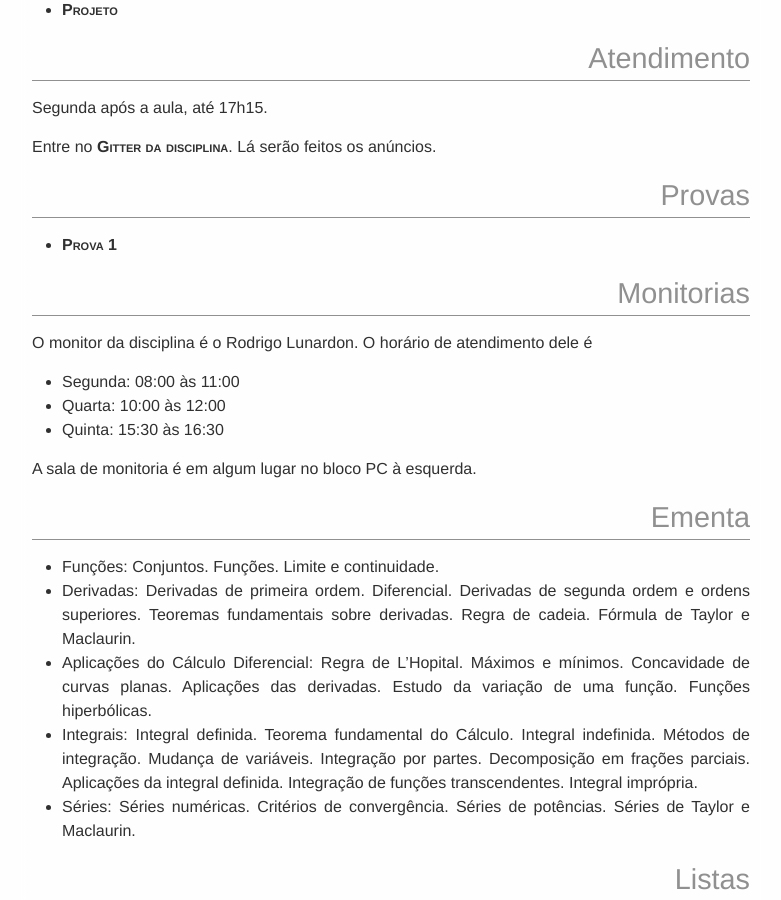
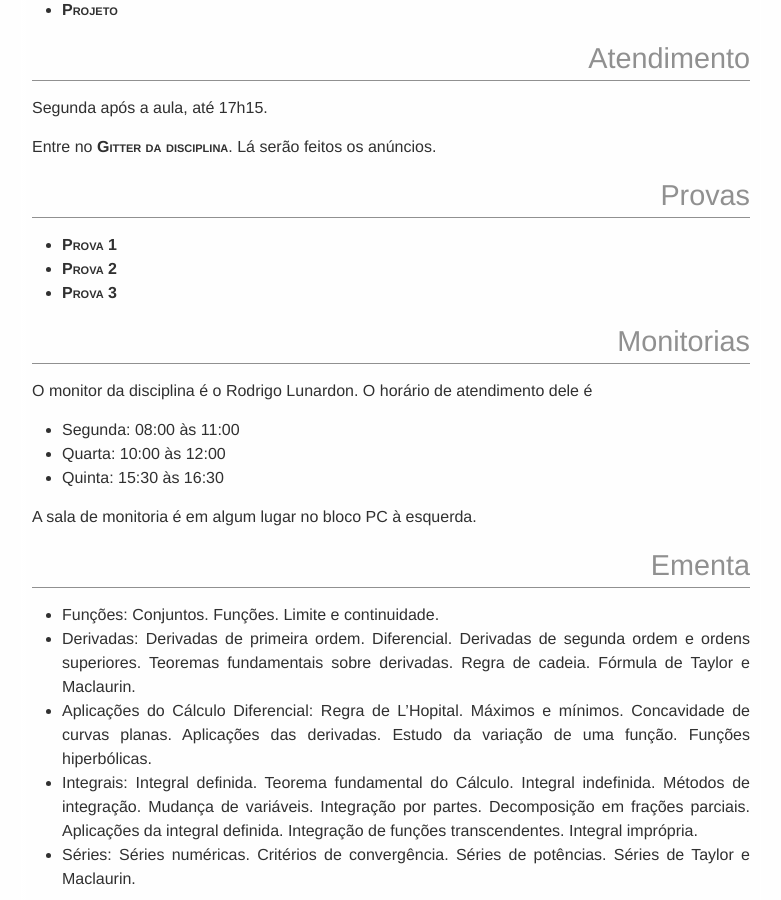
Before and after one commit to abelsiqueira/abelsiqueira.github.io-old, a Jekyll site: the page built from disciplinas/cm201-2016s1.md, in a window 1280 px wide and 900 px high, scrolled down 985 px. Shown: the whole window, without its empty margins (249-1030 px from the left). Built offline with Jekyll 4.4.1, drawn with Linux system fonts in a browser that asks for light colours.

Commit message:
Adiciona gabaritos

```diff
--- a/disciplinas/cm201-2016s1.md
+++ b/disciplinas/cm201-2016s1.md
@@ -38,6 +38,8 @@ Lá serão feitos os anúncios.
 # Provas
 
  - [Prova 1]({{ site.baseurl }}/disciplinas/cm201/prova1-2016s1.pdf)
+ - [Prova 2]({{ site.baseurl }}/disciplinas/cm201/prova2-2016s1.pdf)
+ - [Prova 3]({{ site.baseurl }}/disciplinas/cm201/prova3-2016s1.pdf)
 
 # Monitorias
 
```
Also changed, not shown: 2 other files.
